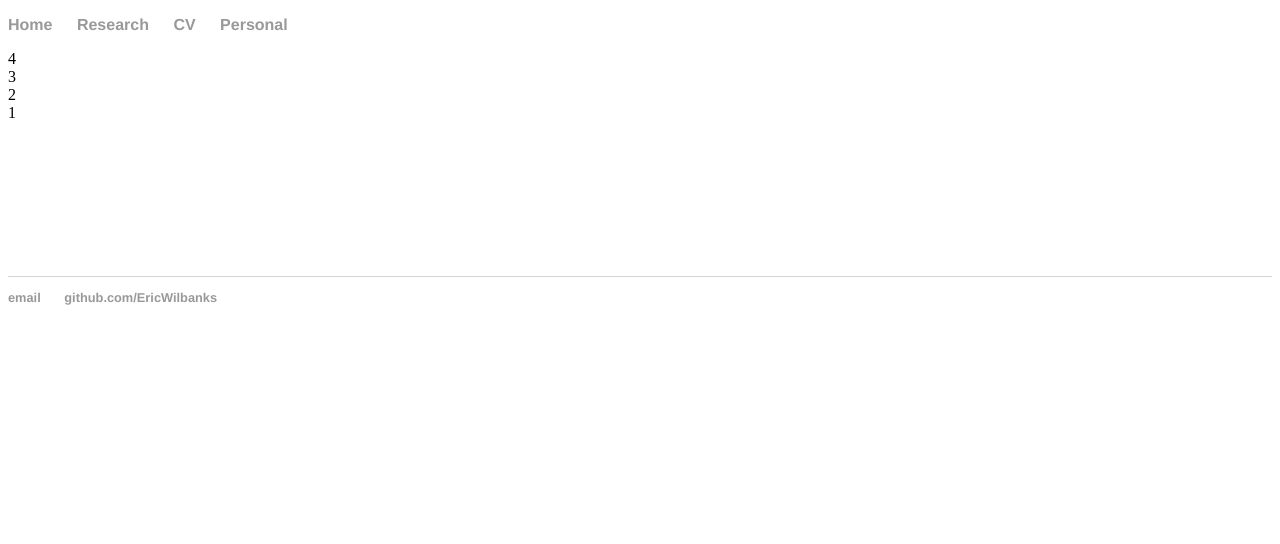
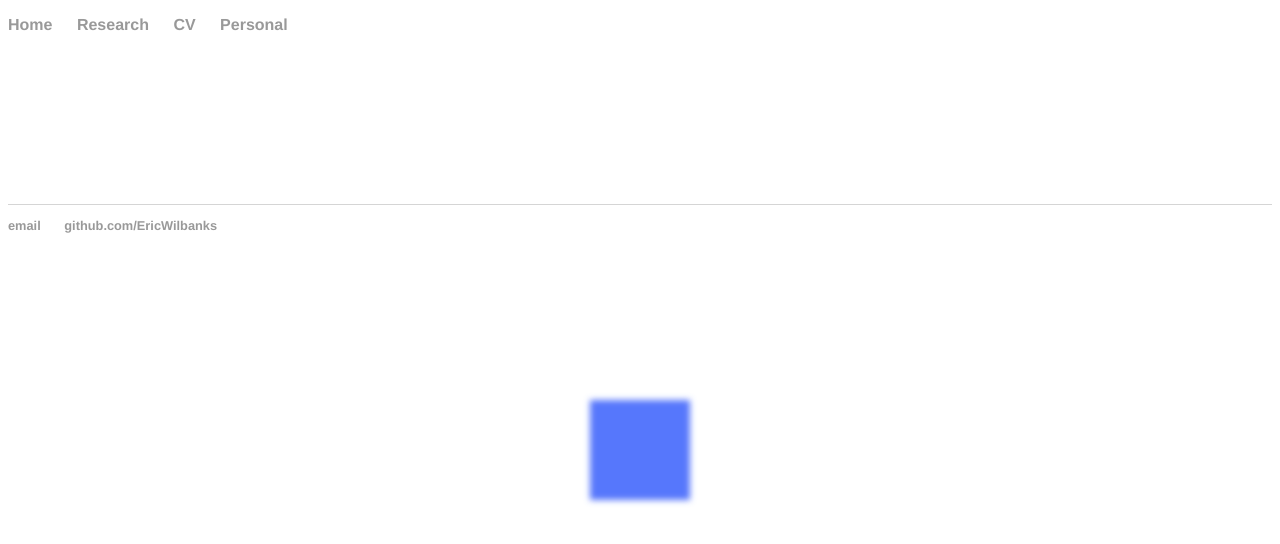
Before and after one commit to EricWilbanks/EricWilbanks.github.io, a Jekyll site: the page built from index.html, in a window 1280 px wide. Shown: the top 544 px of the page. Built offline with Jekyll 4.4.1, drawn with Linux system fonts in a browser that asks for light colours.

Commit message:
Update index.html

```diff
--- a/index.html
+++ b/index.html
@@ -3,19 +3,12 @@ layout: default
 title: Title
 ---
 
-<div class="blobs">
-  <div class="blob">4</div>
-  <div class="blob">3</div>
-  <div class="blob">2</div>
-  <div class="blob">1</div>
-</div>
+<div class="square"></div>
 
 <svg xmlns="http://www.w3.org/2000/svg" version="1.1">
   <defs>
-    <filter id="goo">
-      <feGaussianBlur in="SourceGraphic" stdDeviation="10" result="blur" />
-      <feColorMatrix in="blur" mode="matrix" values="1 0 0 0 0  0 1 0 0 0  0 0 1 0 0  0 0 0 18 -7" result="goo" />
-      <feBlend in="SourceGraphic" in2="goo" />
+    <filter id="blur">
+      <feGaussianBlur in="SourceGraphic" stdDeviation="3" />
     </filter>
   </defs>
 </svg>
```
